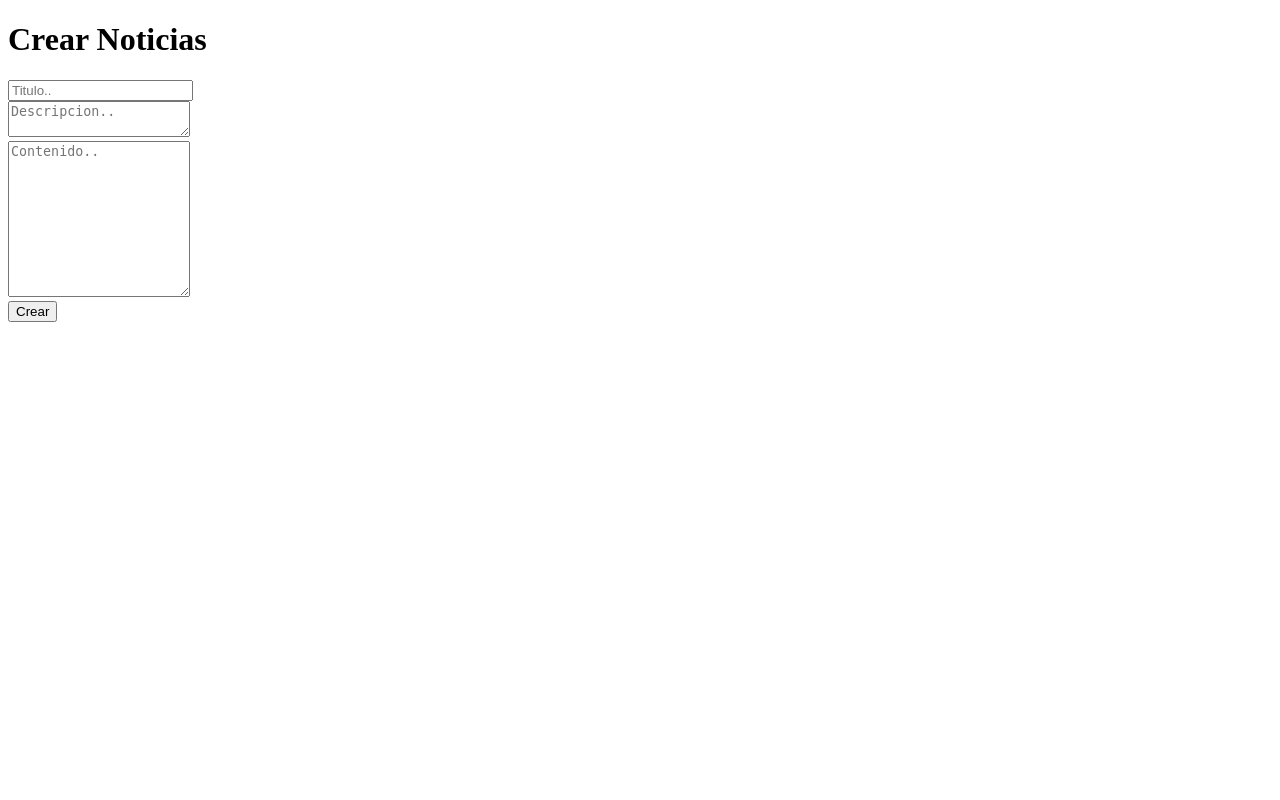
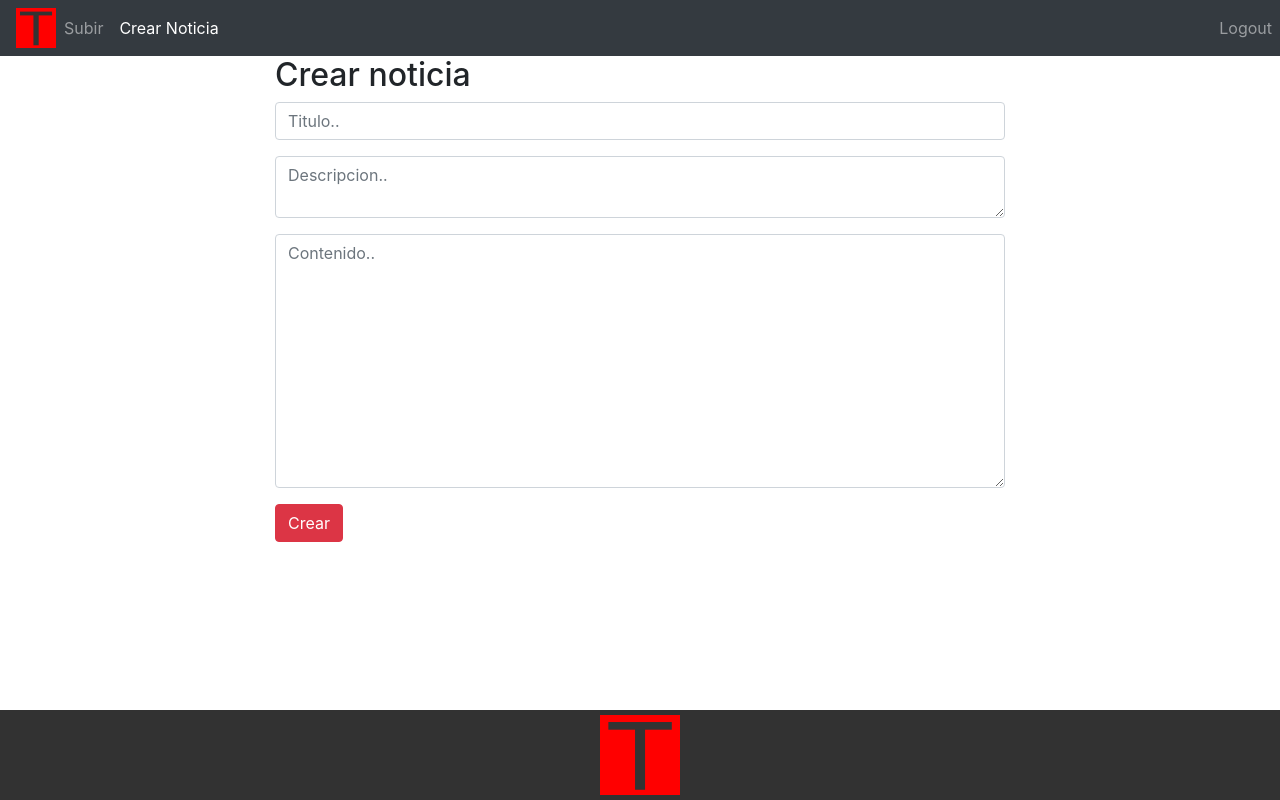
Before and after one commit to MrHelios/Fenix, a Django app: template templates/noticia_crear.html in a window 1280 px wide. Run offline with Django 3.2, Linux system fonts and the light colour scheme; the template is opened without the code that fills it, so the values that code supplies are empty; some libraries are stand-ins or nearby versions.

Commit message:
se implemento diseño para pagina crear noticia

```diff
--- a/templates/noticia_crear.html
+++ b/templates/noticia_crear.html
@@ -1,19 +1,93 @@
 <!DOCTYPE html>
+{% load static %}
 <html lang="en" dir="ltr">
     <head>
         <meta charset="utf-8">
         <title>Admin | Noticia crear</title>
+        <link rel="stylesheet" href="{% static 'bootstrap/css/bootstrap.min.css' %}">
+        <style media="screen">
+            #img-nav {
+                width: 40px;
+                height: 40px;
+            }
+
+            #img-footer {
+                width: 80px;
+                height: 80px;
+            }
+
+            .center {
+                display: block;
+                margin-left: auto;
+                margin-right: auto;
+                width: 50%;
+            }
+
+            .derecha-li {
+                position: fixed;
+                right: 0px;
+            }
+
+            .footer {
+                position: fixed;
+                left: 0;
+                bottom: 0;
+                width: 100%;
+                background-color: #323232;
+                color: white;
+                text-align: center;
+
+                padding-top: 5px;
+                padding-bottom: 5px;
+            }
+        </style>
     </head>
     <body>
-        <h1>Crear Noticias</h1>
+        <nav class="navbar navbar-expand-lg navbar-dark bg-dark">
+            <ul class="navbar-nav">
+                <li class="nav-item">
+                    <img id="img-nav" src="{% static 'images/logo_admin.png'%}" alt="">
+                </li>
+                <li class="nav-item">
+                    <a class="nav-link" href="#">Subir</a>
+                </li>
+                <li class="nav-item active">
+                    <a class="nav-link" href="#">Crear Noticia</a>
+                </li>
 
-        <form action="/admin/noticia/crear" method="post">
-            {% csrf_token %}
-            <input type="text" name="titulo" placeholder="Titulo.."><br>
-            <textarea type="text" name="descripcion" rows="2" placeholder="Descripcion.."></textarea><br>
-            <textarea type="text" name="contenido" rows="10" placeholder="Contenido.."></textarea><br>
+                <li class="nav-item derecha-li">
+                    <a class="nav-link" href="#">Logout</a>
+                </li>
+            </ul>
+        </nav>
 
-            <input type="submit" name="crear" value="Crear">
-        </form>
+        <div class="container">
+            <div class="row">
+                <div class="col-md-2">
+                </div>
+                <div class="col-md-8">
+                    <form class="" action="/admin/noticia/crear" method="post">
+                        <h2>Crear noticia</h2>
+                        {% csrf_token %}
+                        <div class="form-group">
+                            <input class="form-control" type="text" name="titulo" placeholder="Titulo..">
+                        </div>
+                        <div class="form-group">
+                            <textarea class="form-control" type="text" name="descripcion" rows="2" placeholder="Descripcion.."></textarea>
+                        </div>
+                        <div class="form-group">
+                            <textarea class="form-control" type="text" name="contenido" rows="10" placeholder="Contenido.."></textarea>
+                        </div>
+                        <input class="btn btn-danger" type="submit" name="crear" value="Crear">
+                    </form>
+                </div>
+                <div class="col-md-2">
+                </div>
+            </div>
+        </div>
+
+        <footer class="footer">
+            <img id="img-footer" class="center" src="{% static 'images/logo_admin.png'%}" alt="">
+        </footer>
     </body>
 </html>
```
